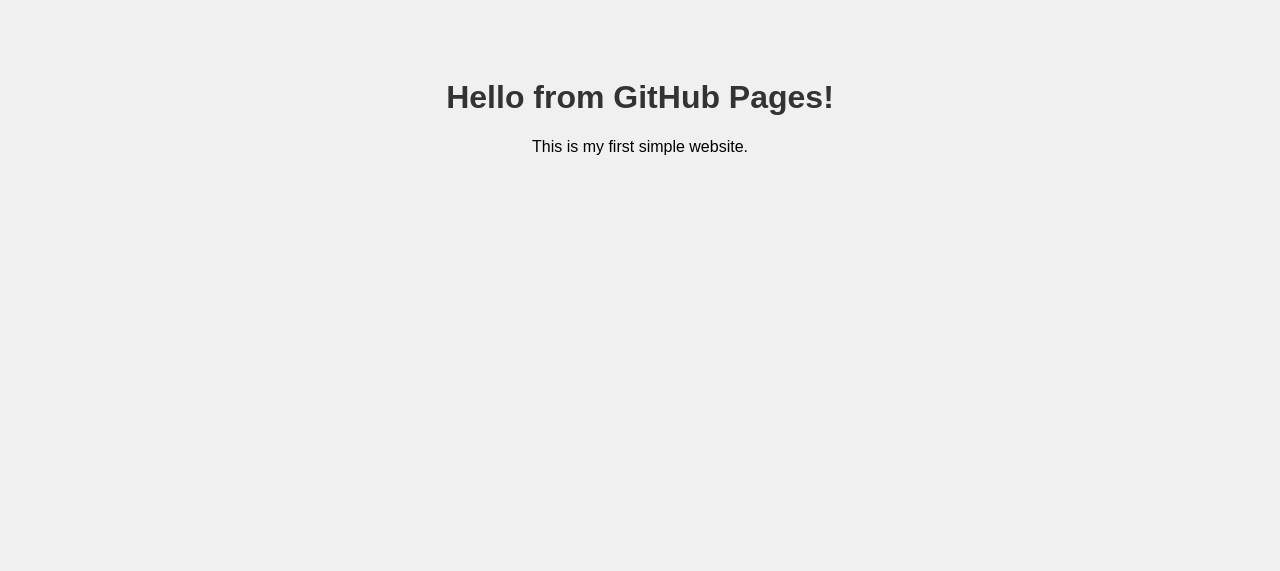
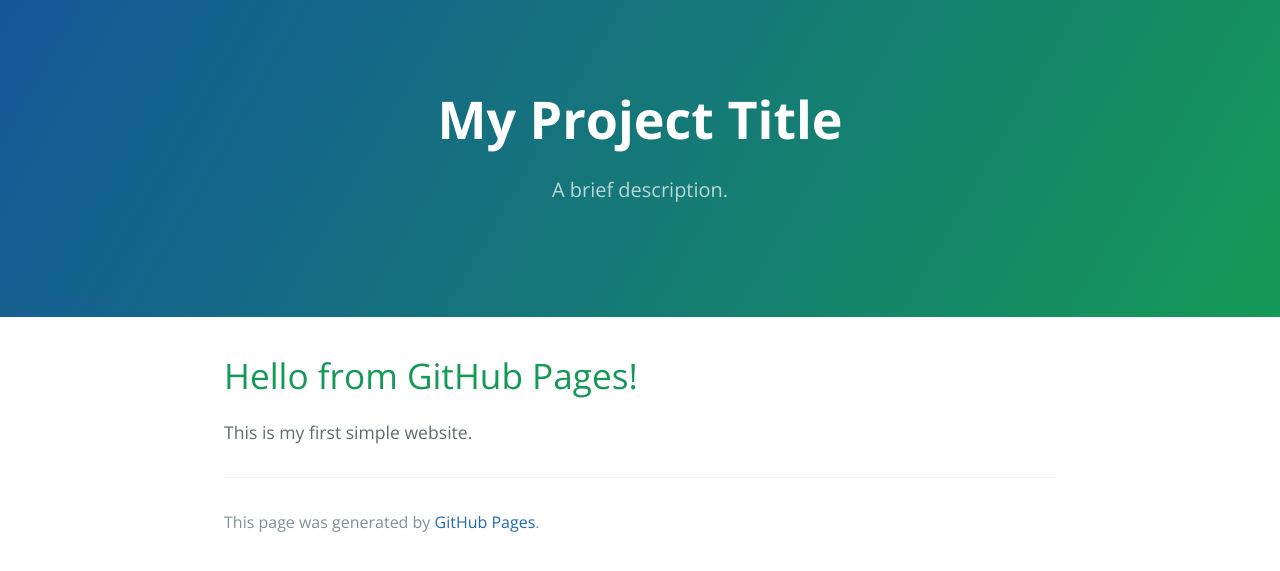
Before and after one commit to hollyxj/hollyxj.github.io, a Jekyll site: the page built from index.html, in a window 1280 px wide. Shown: the top 571 px of the page. Built offline with Jekyll 4.4.1, drawn with Linux system fonts in a browser that asks for light colours; the repository's description, which GitHub fills in, is left out.

Commit message:
Update index.html

```diff
--- a/index.html
+++ b/index.html
@@ -1,11 +1,9 @@
-<!DOCTYPE html>
-<html>
-<head>
-    <title>Holly's Website</title>
-    <link rel="stylesheet" href="style.css">
-</head>
-<body>
-    <h1>Hello from GitHub Pages!</h1>
-    <p>This is my first simple website.</p>
-</body>
-</html>
+---
+layout: default
+title: My Project Title # Optional: customize
+description: A brief description. # Optional: customize
+show_downloads: true # Optional: display download links
+---
+
+<h1>Hello from GitHub Pages!</h1>
+<p>This is my first simple website.</p>
```
